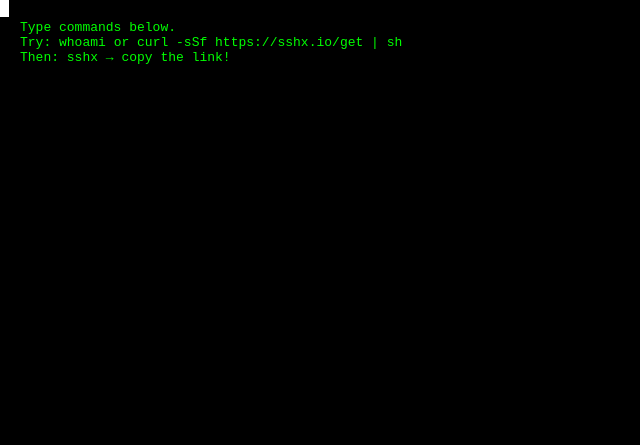
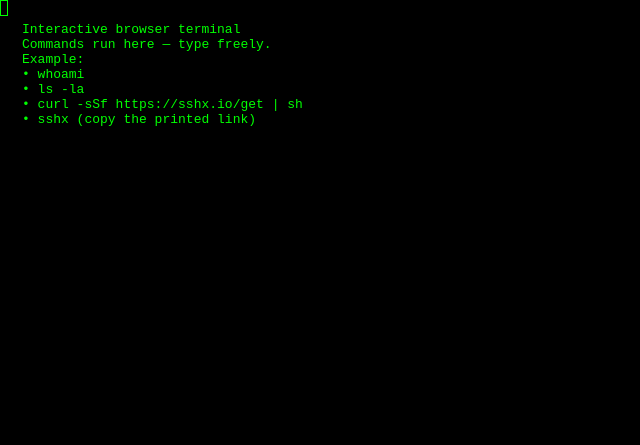
Before and after one commit to ElXora/terminal, a website: page public/index.html in a window 1280 px wide. Shown: the whole page, without its empty margins (0-640 px from the left). Drawn offline with nearby package versions, Linux system fonts and the light colour scheme; no server answers.

Commit message:
Update index.html

```diff
--- a/public/index.html
+++ b/public/index.html
@@ -1,51 +1,68 @@
 <!DOCTYPE html>
 <html lang="en">
 <head>
-  <meta charset="UTF-8" />
-  <meta name="viewport" content="width=device-width, initial-scale=1.0"/>
+  <meta charset="UTF-8">
+  <meta name="viewport" content="width=device-width, initial-scale=1.0">
   <title>Web Terminal</title>
-  <link rel="stylesheet" href="https://cdn.jsdelivr.net/npm/xterm@5.5.0/css/xterm.css" />
+  <link rel="stylesheet" href="https://cdn.jsdelivr.net/npm/xterm@5/css/xterm.css">
   <style>
-    body { margin: 0; background: #000; font-family: monospace; }
-    #terminal { width: 100vw; height: 100vh; }
-    .instructions {
+    body { margin:0; background:#000; height:100vh; overflow:hidden; font-family:monospace; }
+    #terminal { height:100%; }
+    #overlay {
       position: absolute;
       top: 10px; left: 10px; color: #0f0; background: rgba(0,0,0,0.7);
-      padding: 10px; border-radius: 5px; z-index: 10;
+      padding: 12px; border-radius: 6px; z-index: 10; max-width: 90%;
     }
   </style>
 </head>
 <body>
-  <div class="instructions">
-    Type commands below.<br>
-    Try: <code>whoami</code> or <code>curl -sSf https://sshx.io/get | sh</code><br>
-    Then: <code>sshx</code> → copy the link!
+  <div id="overlay">
+    Interactive browser terminal<br>
+    Commands run here — type freely.<br>
+    Example:<br>
+    • whoami<br>
+    • ls -la<br>
+    • curl -sSf https://sshx.io/get | sh<br>
+    • sshx   (copy the printed link)
   </div>
+
   <div id="terminal"></div>
 
-  <script src="https://cdn.jsdelivr.net/npm/xterm@5.5.0/lib/xterm.js"></script>
-  <script src="https://cdn.jsdelivr.net/npm/socket.io-client@4.7.5/dist/socket.io.min.js"></script>
+  <script src="https://cdn.jsdelivr.net/npm/xterm@5/lib/xterm.js"></script>
+  <script src="https://cdn.jsdelivr.net/npm/socket.io-client@4/dist/socket.io.min.js"></script>
   <script>
     const term = new Terminal({
       cursorBlink: true,
-      theme: { background: '#000000', foreground: '#ffffff' }
-    });
-    term.open(document.getElementById('terminal'));
-    term.resize(Math.floor(window.innerWidth / 10), Math.floor(window.innerHeight / 20));
-
-    const socket = io();
-
-    socket.on('output', data => term.write(data));
-
-    term.onData(data => socket.emit('input', data));
-
-    // Resize handler
-    window.addEventListener('resize', () => {
-      term.resize(Math.floor(window.innerWidth / 10), Math.floor(window.innerHeight / 20));
-      socket.emit('resize', { cols: term.cols, rows: term.rows });
+      theme: { background: '#000000', foreground: '#dddddd', cursor: '#00ff00' },
+      fontFamily: 'monospace',
+      fontSize: 14
     });
 
-    term.focus();
+    term.open(document.getElementById('terminal'));
+    term.fitAddon = new FitAddon.FitAddon();  // Optional better resize
+    term.loadAddon(term.fitAddon);
+    term.fitAddon.fit();
+
+    const socket = io({ reconnection: false });
+
+    socket.on('connect', () => {
+      term.writeln('\r\nConnected to shell.\r\n');
+      term.focus();
+    });
+
+    socket.on('output', (data) => {
+      term.write(data);
+    });
+
+    term.onData((data) => {
+      socket.emit('input', data);
+    });
+
+    term.onResize(({ cols, rows }) => {
+      socket.emit('resize', { cols, rows });
+    });
+
+    window.addEventListener('resize', () => term.fitAddon.fit());
   </script>
 </body>
 </html>
```
